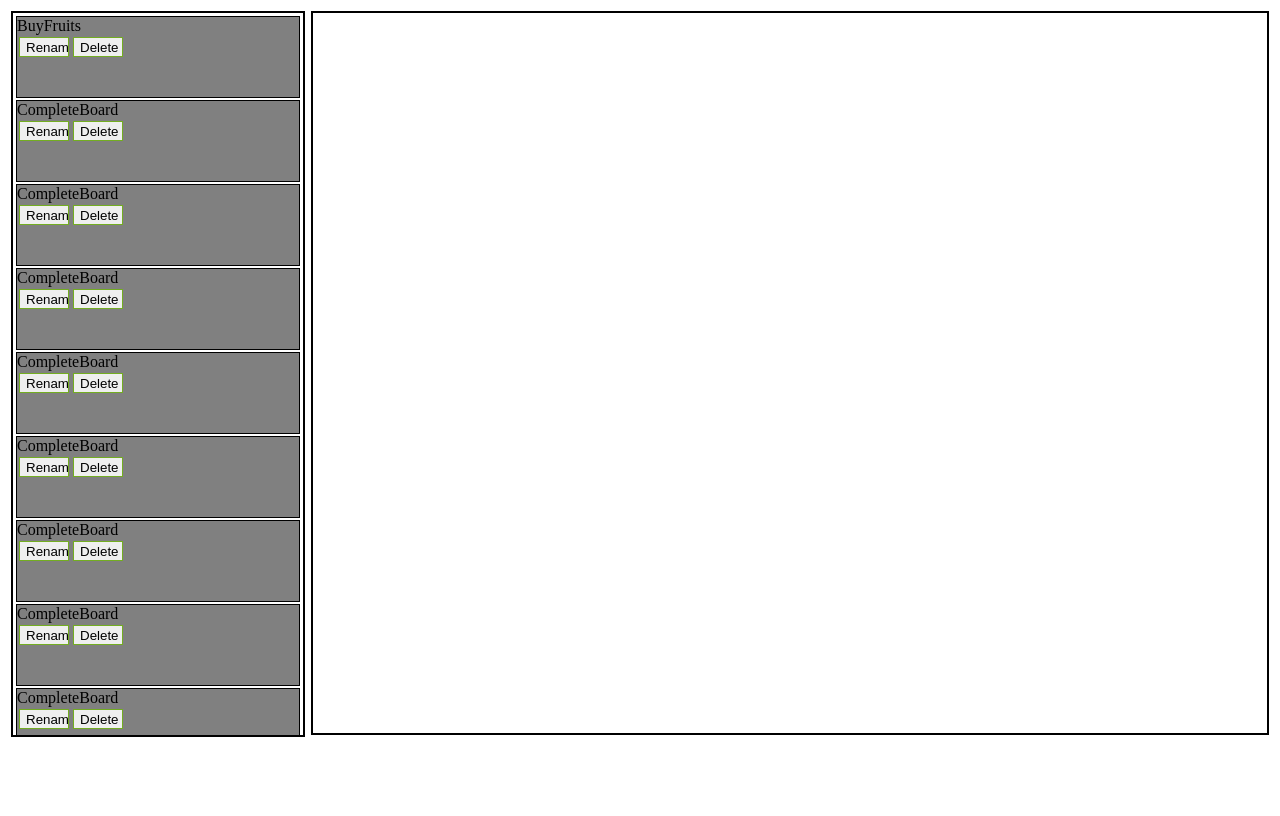
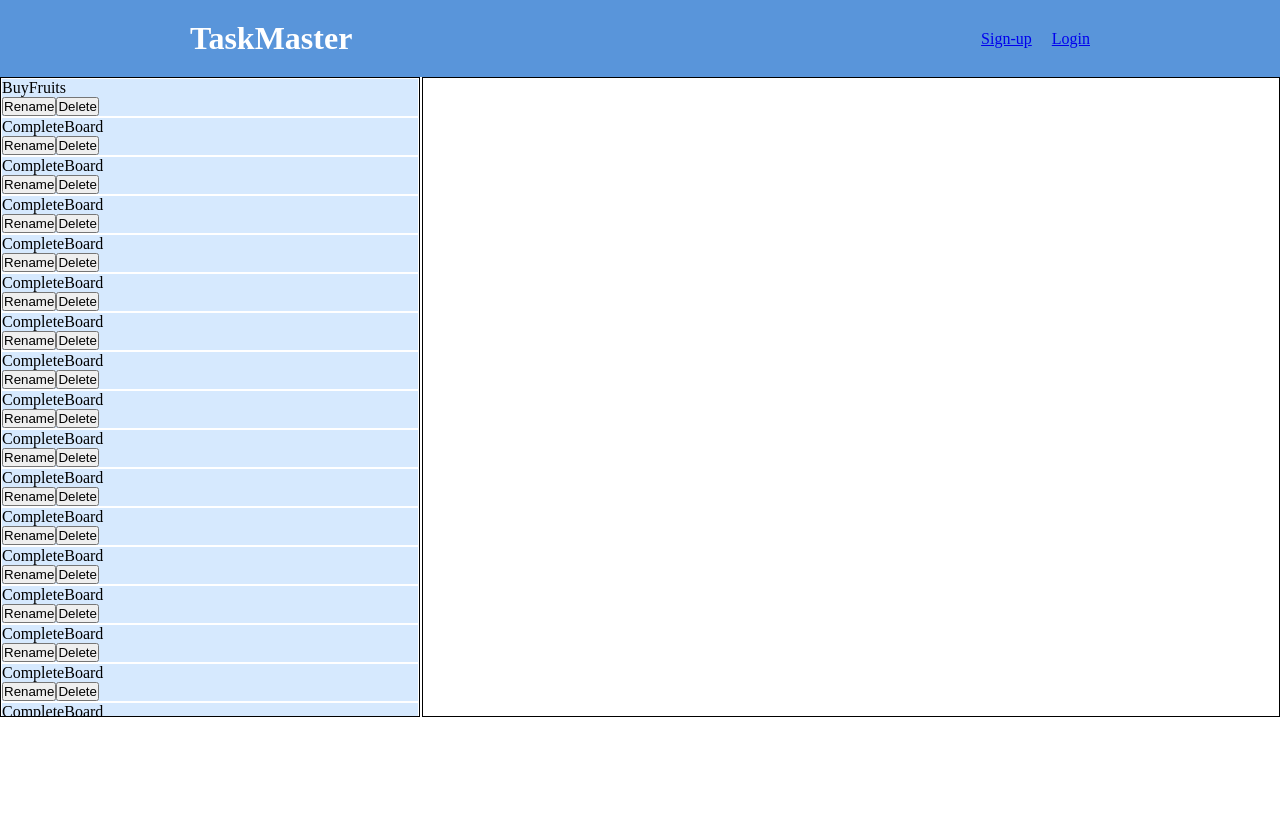
Before and after one commit to chandrajob365/TrelloClone, a React app: page / in a window 1280 px wide. Built offline with nearby package versions, Linux system fonts and the light colour scheme.

Commit message:
Update components with new flex box css classes

```diff
--- a/app/components/App.js
+++ b/app/components/App.js
@@ -1,6 +1,7 @@
 import React from 'react'
 import BoardPannel from './BoardPannel'
 import TaskPannel from './TaskPannel'
+import HeaderPannel from './HeaderPannel'
 import data from '../../data.js'
 
 class App extends React.Component {
@@ -92,7 +93,7 @@ class App extends React.Component {
 
   render (props) {
     return (
-      <div className='app'>
+      <div className='app-container'>
         <BoardPannel
           boards={this.state.boards}
           addBoard={this.addBoard}
--- a/app/components/Board.js
+++ b/app/components/Board.js
@@ -64,7 +64,7 @@ class Board extends React.Component {
 
   render (props) {
     return (
-      <div className='nav-item' onClick={this.handleDisplayTaskList}>
+      <div className='board' onClick={this.handleDisplayTaskList}>
         <span style={{display: 'block'}}>{this.props.board.boardName}</span>
         <input type='text' ref='inp_rename' value={this.value} style={{display: 'none'}} onChange={this.handleChange} />
         <input type='button' className='floating-button' ref='btn_rename' value='Rename' style={{display: 'inline-block'}} onClick={this.handleRename} />
--- a/app/components/BoardList.js
+++ b/app/components/BoardList.js
@@ -36,9 +36,9 @@ class BoardList extends React.Component {
       )
     }
     return (
-      <div>
+      <div className='board-pannel'>
         {rows}
-        <div className='nav-item'>
+        <div className='create-board'>
           <input type='text' ref='boardName' value={this.state.boardName} placeholder='Add new Board' onChange={this.handleChange} />
           <input type='button' value='Create' onClick={this.handleCreate} />
         </div>
--- a/app/components/BoardPannel.js
+++ b/app/components/BoardPannel.js
@@ -5,7 +5,7 @@ class BoardPannel extends React.Component {
   render () {
     console.log('<BoardPannel> this.props = ', this.props)
     return (
-      <div className='nav'>
+      <div className='board-pannel-container'>
         <BoardList boards={this.props.boards}
           addBoard={this.props.addBoard}
           updateBoardName={this.props.updateBoardName}
--- /dev/null
+++ b/app/components/HeaderPannel.js
@@ -0,0 +1,19 @@
+import React from 'react'
+
+class HeaderPannel extends React.Component {
+  render () {
+    return (
+      <div className='header-container'>
+        <div className='header'>
+          <h1> TaskMaster </h1>
+          <div className='links'>
+            <a href='#' className='signup'> Sign-up </a>
+            <a href='#' className='login'> Login </a>
+          </div>
+        </div>
+      </div>
+    )
+  }
+}
+
+export default HeaderPannel
--- a/app/components/Task.js
+++ b/app/components/Task.js
@@ -3,7 +3,7 @@ import React from 'react'
 class Task extends React.Component {
   render (props) {
     return (
-      <div className='task'>
+      <div className='task-item'>
         <div className='task-header'>{this.props.task.taskName}</div>
 
         <div className='task-content'>
--- a/app/components/TaskPannel.js
+++ b/app/components/TaskPannel.js
@@ -10,7 +10,7 @@ class TaskPannel extends React.Component {
       )
     })
     return (
-      <div className='content'>
+      <div className='task-pannel-container'>
         {rows}
       </div>
     )
--- a/index.js
+++ b/index.js
@@ -1,10 +1,12 @@
 import React from 'react'
 import {render} from 'react-dom'
 import App from './app/components/App'
+import HeaderPannel from './app/components/HeaderPannel'
 // import style from './app/styles/main.css'
 
 const Root = () => (
   <div className='body'>
+    <HeaderPannel />
     <App />
   </div>
 )
--- a/main.css
+++ b/main.css
@@ -1,76 +1,97 @@
-.body {
-  display: flex;
-  min-height: 100vh;
-  flex-direction: column;
+* {
+  margin: 0px;
+  padding: 0px;
+  box-sizing: border-box;
 }
 
-.app {
+.header-container {
+  color: #fff;
+  background-color: #5995DA;
+  padding: 20px 0;
   display: flex;
-  flex: 1 ;
+  justify-content: center;
 }
 
-.nav {
-  flex: 0 0 18em;
-  order: -1;
-  border: 2px solid black;
-  margin: 3px;
-  padding: 1px;
-  height: 90vh;
+.header {
+  width: 900px;
+  display: flex;
+  justify-content: space-between;
+  align-items: center;
+}
+
+.links {
+  display: flex;
+  justify-content: flex-end;
+}
+
+.login {
+  margin-left: 20px;
+}
+
+.signup {
+  margin-left: auto;
+}
+
+.app-container {
+  display: flex;
+  justify-content: flex-start;
+}
+
+.board-pannel-container {
+  display: flex;
+  flex:1;
+  border: 1px solid black;
+  background-color: #D6E9FE;
+  height: 80vh;
+}
+
+.board-pannel {
+  display: flex;
+  flex-direction: column;
+  width: 100%;
+  height: 100%;
   overflow-y: scroll;
 }
 
-.nav-item {
-  background-color: grey;
-  height: 5em;
-  border: 1px solid black;
-  margin:2px;
+.board {
+  border: 1px solid #fff;
+  height: 80px;
 }
 
-.content {
-  flex: 1;
-  border: 2px solid black;
-  margin: 3px;
-  height: 90vh;
-  overflow-y: scroll;
+.create-board {
+  height: 80px;
 }
 
-.task {
-  flex: 0 0 10em;
-  border: 2px solid black;
+.task-pannel-container {
+  display: flex;
+  padding: 10px 10px;
+  margin: 0 0 0 2px;
+  border: 1px solid black;
+  flex: 2;
+  flex-flow: wrap;
+}
+
+.task-item {
+  margin: 1px;
+  border: 1px solid black;
   background-color: grey;
-  margin: 3px;
-  padding: 1px;
-  height: 10vh;
-  width: 20vh;
-  overflow-y: scroll;
-flex-flow: column;
+  width: 150px;
+  height: 150px;
 }
 
 .task-header {
   height: 25%;
   width: 100%;
   border-bottom: 1px solid black;
-  padding: 1px;
-
 }
 
 .task-content {
   height: 50%;
   width: 100%;
   border-bottom: 1px solid black;
-  padding: 1px;
-  background-color: white;
 }
 
 .task-footer {
   height: 25%;
   width: 100%;
-  padding: 1px;
 }
-
-.floating-button {
-    width: 50px;
-    height: 20px;
-    margin: 2px;
-    border: 1px solid #73AD21;
-}
```
